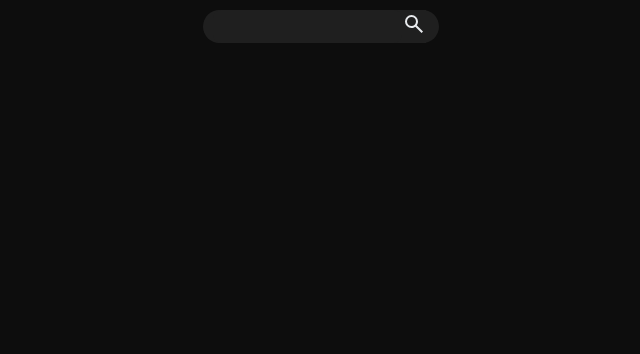
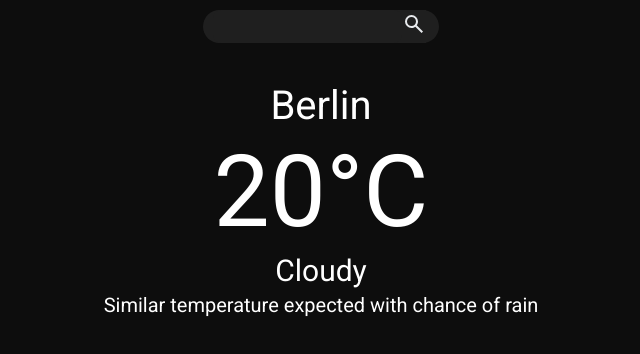
Before and after one commit to faisalsherif7/weather-app, a website built with webpack: page src/index.html in a window 1280 px wide. Shown: the whole page, without its empty margins (319-959 px from the left). Built offline with nearby package versions, Linux system fonts and the light colour scheme.

Commit message:
Add conditions and description

```diff
--- a/src/index.html
+++ b/src/index.html
@@ -17,10 +17,16 @@
     </div>
     <div class="body">
         <div class="location-container">
-            <p class="location"></p>
+            <p class="location">Berlin</p>
         </div>
         <div class="temperature-container">
-            <p class="temperature"></p>
+            <p class="temperature">20°C</p>
+        </div>
+        <div class="conditions-container">
+            <p class="conditions">Cloudy</p>
+        </div>
+        <div class="description-container">
+            <p class="description">Similar temperature expected with chance of rain</p>
         </div>
     </div>
 </body>
--- a/src/index.js
+++ b/src/index.js
@@ -8,8 +8,10 @@ async function getWeather(location) {
 
 function jsonProcessor(data) {
     console.log(data)
-    document.querySelector('.temperature').textContent = `${data.currentConditions.temp} °C`
+    document.querySelector('.temperature').textContent = `${data.currentConditions.temp}°C`
     document.querySelector('.location').textContent = data.resolvedAddress
+    document.querySelector('.conditions').textContent = data.currentConditions.conditions
+    document.querySelector('.description').textContent = data.description
 }
 
 
--- a/src/style.css
+++ b/src/style.css
@@ -57,10 +57,11 @@ button {
     margin: 30px auto 0px auto;
     display: grid;
     justify-content: center;
+    grid-gap: 5px;
 }
 
 .location {
-    font-size: 30px;
+    font-size: 40px;
     text-align: center;
 }
 
@@ -68,3 +69,13 @@ button {
     font-size: 100px;
     text-align: center;
 }
+
+.conditions {
+    font-size: 30px;
+    text-align: center;
+}
+
+.description {
+    font-size: 20px;
+    text-align: center;
+}
```
